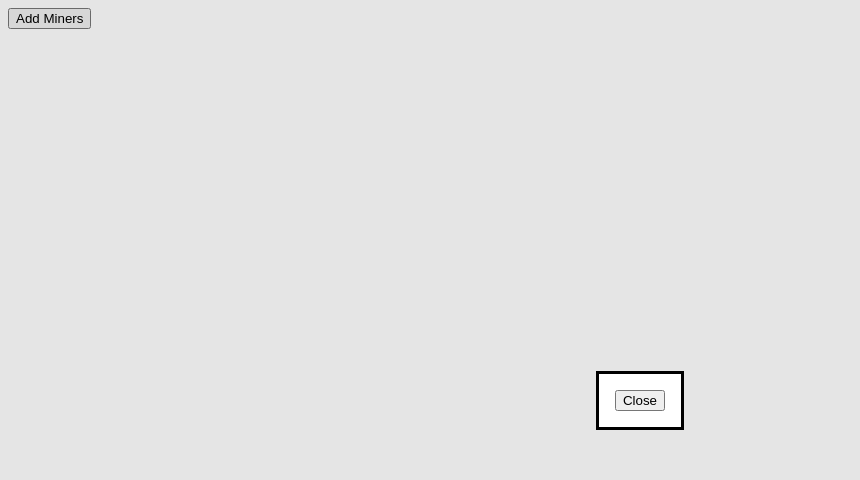
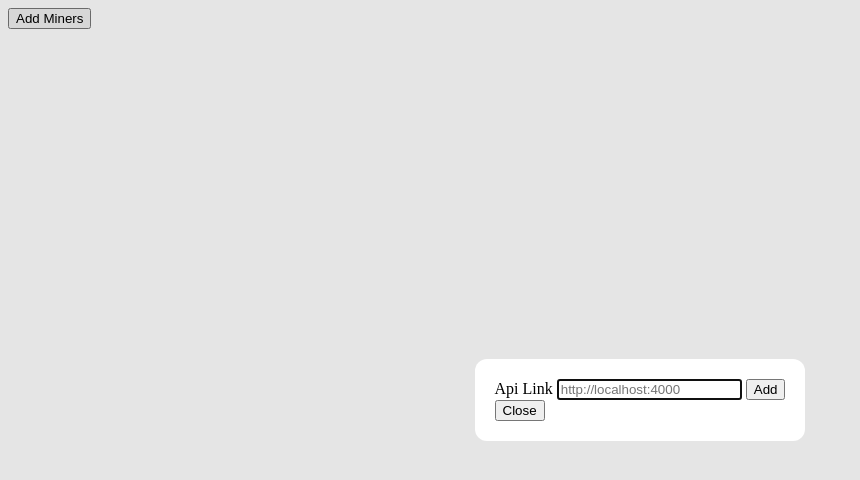
Before and after one commit to pvwnthem/MinerInsight, a website: page views/index.html in a window 1280 px wide. Both pictures are taken after a click on the button "Add Miners". Shown: the whole page, without its empty margins (0-860 px from the left). Drawn offline with Linux system fonts and the light colour scheme; files that its build step writes are made by us from their sources.

Commit message:
add bodyparser and html form, route

```diff
--- a/package.json
+++ b/package.json
@@ -3,6 +3,7 @@
     "@types/express": "^4.17.17",
     "@types/node": "^20.3.1",
     "axios": "^1.4.0",
+    "body-parser": "^1.20.2",
     "cors": "^2.8.5",
     "ejs": "^3.1.9",
     "express": "^4.18.2",
--- a/src/index.ts
+++ b/src/index.ts
@@ -1,11 +1,13 @@
 import express, { Express, NextFunction, Request, Response } from "express";
 import cors from "cors"
 import ejs from "ejs"
+import bodyParser from "body-parser";
 
 import { Logger } from "./logging/Logger";
 import { miner } from "./types/miner.types";
 import { test } from "./services/api.service";
 import path from "path";
+import miners from "./routes/miners";
 
 const port = 8888;
 
@@ -25,8 +27,12 @@ app.use(cors({
     origin: '*'
 }));
 
+app.use(bodyParser.urlencoded({extended: true}));
 app.engine('html', ejs.renderFile);
 
+
+//routes
+app.use("/miners", miners)
 
 // app base routes
 app.get("/", (req: Request, res: Response) => {
--- a/views/index.html
+++ b/views/index.html
@@ -7,10 +7,22 @@
     <script src="index.js"></script>
     <title>MinerInsight Server</title>
 </head>
-
+<style>
+    #modal {
+        border: 0.1rem;
+        border-radius: 12px;
+        padding: 20px;
+    }
+</style>
 <body>
     <button id="open-button">Add Miners</button>
     <dialog id="modal">
+        <form id="addform" method="post" action="/miners/add">
+            <label>Api Link</label>
+            <input type="text" name="link" id="link" placeholder="http://localhost:4000" />
+            <button type="submit">Add</button>
+        </form>
+
         <button id="close-button">Close</button>
     </dialog>
 </body>
```
Also changed, not shown: src/routes/miners.ts (added, +10 -0 lines), 1 other file.
